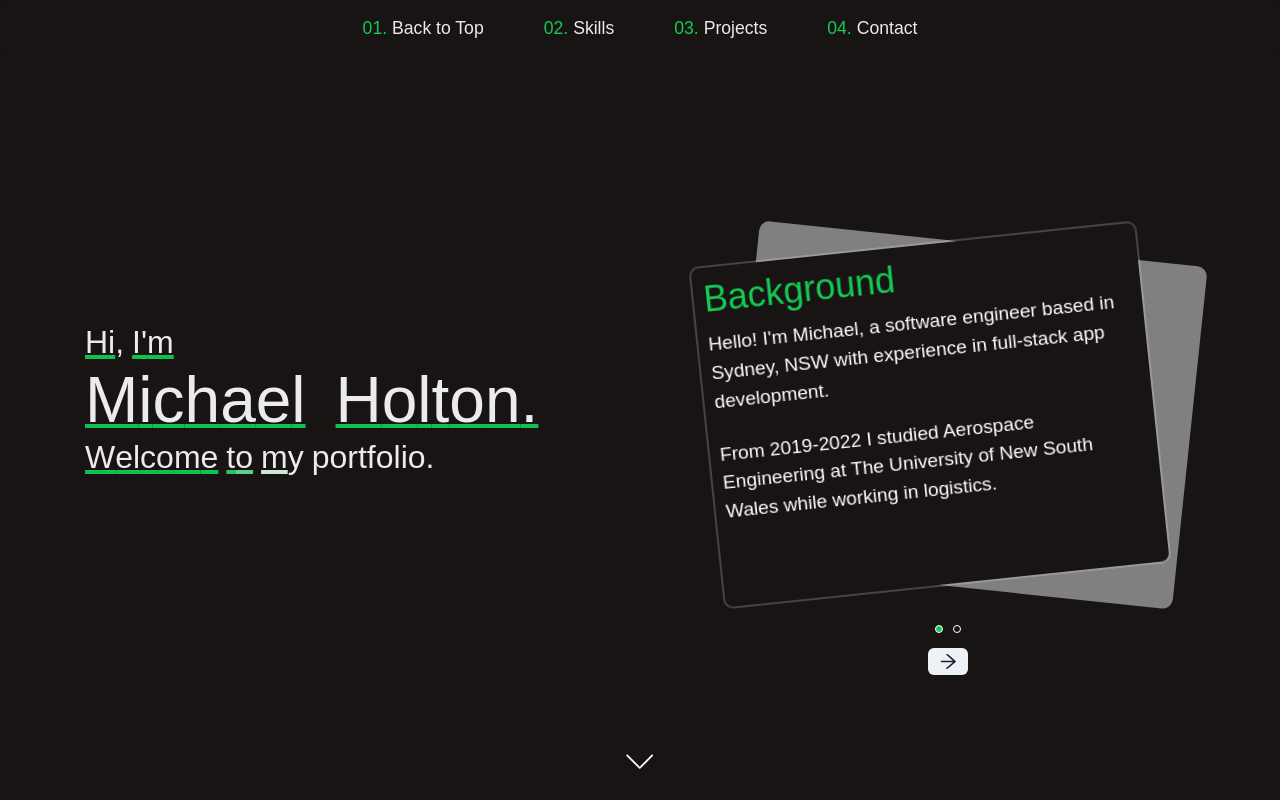
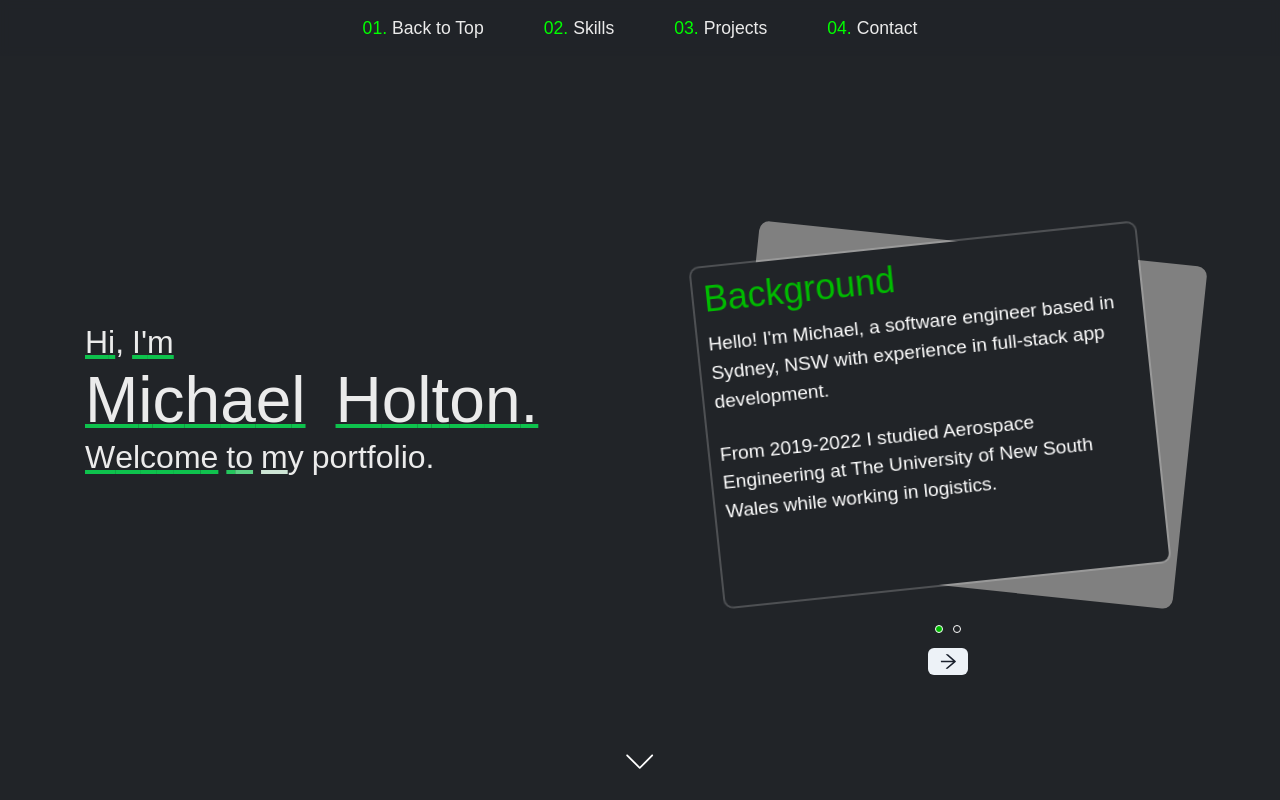
Before and after one commit to mikey712712/Portfolio, a React (Create React App) app: page / in a window 1280 px wide. Shown: the top 800 px of the page. Built offline with nearby package versions, Linux system fonts and the light colour scheme; a web font is replaced by a local one.

Commit message:
color scheme revamp

```diff
--- a/src/App.css
+++ b/src/App.css
@@ -1,13 +1,13 @@
 @import url("https://fonts.googleapis.com/css2?family=Raleway:wght@100;300;400;500;600;700;800&display=swap");
 @import url("https://fonts.googleapis.com/css2?family=Sono:wght@200;300;400;500;600;700&display=swap");
 html {
-	background-color: #191414;
+	background-color: #212428;
 }
 #root {
 	width: 100vw;
 	min-height: 100vh !important;
 	font-family: "Sono", sans-serif !important;
-	background-color: #191414;
+	background-color: #212428;
 }
 
 .header {
--- a/src/components/Background.js
+++ b/src/components/Background.js
@@ -47,7 +47,7 @@ export default function Background() {
 			width={"100vw"}
 			templateColumns={"repeat(4, 1fr)"}
 			templateRows={"repeat(3, 1fr)"}
-			color="#12cc53"
+			color="#00ff00"
 			zIndex={"50"}
 			maxW={"1600px"}
 		>
--- a/src/components/Contact.js
+++ b/src/components/Contact.js
@@ -18,7 +18,7 @@ export default function Contact() {
 			boxSizing={"border-box"}
 			zIndex={"100"}
 			id="contact"
-			bgColor={"#191414"}
+			bgColor={"#212428"}
 		>
 			<Flex
 				position={"relative"}
@@ -42,19 +42,19 @@ export default function Contact() {
 					<Text m={"0 0 15px 0"} fontSize={"1.5em"}>
 						Looking for a self-driven and capable software engineer? Get in contact with me via email or LinkedIn!
 					</Text>
-					<Link href="mailto:michaelholton712@gmail.com" p={["0", , , "0 0 0 15px"]} _hover={{ color: "#12cc53" }} fontSize={"1.5em"}>
+					<Link href="mailto:michaelholton712@gmail.com" p={["0", , , "0 0 0 15px"]} _hover={{ color: "#00ff00" }} fontSize={"1.5em"}>
 						Email
 					</Link>
 					<Link
 						href="https://www.linkedin.com/in/michaelholton-dev/"
 						isExternal
 						p={["0", , , "0 0 0 15px"]}
-						_hover={{ color: "#12cc53" }}
+						_hover={{ color: "#00ff00" }}
 						fontSize={"1.5em"}
 					>
 						LinkedIn
 					</Link>
-					<Link href="https://github.com/mikey712712/" isExternal p={["0", , , "0 0 0 15px"]} _hover={{ color: "#12cc53" }} fontSize={"1.5em"}>
+					<Link href="https://github.com/mikey712712/" isExternal p={["0", , , "0 0 0 15px"]} _hover={{ color: "#00ff00" }} fontSize={"1.5em"}>
 						Github
 					</Link>
 				</Flex>
--- a/src/components/Header.js
+++ b/src/components/Header.js
@@ -64,7 +64,7 @@ export default function Header({ tabWidth }) {
 					justifyContent="center"
 					color={"#ebebeb"}
 					h="56px"
-					bgColor="rgba(25, 20, 20, 0.8)"
+					bgColor="rgba(33,36,40,0.8)"
 					backdropFilter={"blur(4px)"}
 					className="header"
 					zIndex={"300"}
@@ -87,7 +87,7 @@ export default function Header({ tabWidth }) {
 					</Flex> */}
 					<Flex
 						_hover={{
-							color: "#12cc53",
+							color: "#00ff00",
 						}}
 						cursor={"pointer"}
 						m="0 30px"
@@ -100,14 +100,14 @@ export default function Header({ tabWidth }) {
 							})
 						}
 					>
-						<Text color={"#12cc53"} marginRight={"5px"}>
+						<Text color={"#00ff00"} marginRight={"5px"}>
 							01.
 						</Text>
 						<Text>Back to Top</Text>
 					</Flex>
 					<Flex
 						_hover={{
-							color: "#12cc53",
+							color: "#00ff00",
 						}}
 						cursor={"pointer"}
 						m="0 30px"
@@ -120,14 +120,14 @@ export default function Header({ tabWidth }) {
 							})
 						}
 					>
-						<Text color={"#12cc53"} marginRight={"5px"}>
+						<Text color={"#00ff00"} marginRight={"5px"}>
 							02.
 						</Text>
 						<Text>Skills</Text>
 					</Flex>
 					<Flex
 						_hover={{
-							color: "#12cc53",
+							color: "#00ff00",
 						}}
 						cursor={"pointer"}
 						m="0 30px"
@@ -138,14 +138,14 @@ export default function Header({ tabWidth }) {
 							})
 						}}
 					>
-						<Text color={"#12cc53"} marginRight={"5px"}>
+						<Text color={"#00ff00"} marginRight={"5px"}>
 							03.
 						</Text>
 						<Text>Projects</Text>
 					</Flex>
 					<Flex
 						_hover={{
-							color: "#12cc53",
+							color: "#00ff00",
 						}}
 						cursor={"pointer"}
 						m="0 30px"
@@ -156,7 +156,7 @@ export default function Header({ tabWidth }) {
 							})
 						}
 					>
-						<Text color={"#12cc53"} marginRight={"5px"}>
+						<Text color={"#00ff00"} marginRight={"5px"}>
 							04.
 						</Text>
 						<Text>Contact</Text>
--- a/src/components/Projects.js
+++ b/src/components/Projects.js
@@ -33,7 +33,7 @@ export default function Projects() {
 			id="projects"
 			scrollMarginTop={"30px"}
 			zIndex={"100"}
-			bgColor={"#191414"}
+			bgColor={"#212428"}
 		>
 			<Flex
 				position={"relative"}
@@ -77,7 +77,7 @@ export default function Projects() {
 						alignSelf="flex-start"
 					/>
 					<Box p={[, , , "0 0 0 25px"]}>
-						<Text color={"#12cc53"} fontSize={"1.7em"}>
+						<Text color={"#00ff00"} fontSize={"1.7em"}>
 							QuickChat
 						</Text>
 						<Text m="0 0 15px 0">
@@ -96,7 +96,7 @@ export default function Projects() {
 							<strong>Deployed Site: </strong>
 							<Link
 								_hover={{
-									color: "#12cc53",
+									color: "#00ff00",
 								}}
 								href="https://quickchat-video.netlify.app"
 								isExternal
@@ -108,7 +108,7 @@ export default function Projects() {
 							<strong>Github Repository: </strong>
 							<Link
 								_hover={{
-									color: "#12cc53",
+									color: "#00ff00",
 								}}
 								href="https://github.com/mikey712712/Video-Chat-App"
 								isExternal
@@ -142,7 +142,7 @@ export default function Projects() {
 						alignSelf="flex-start"
 					/>
 					<Box p={[, , , "0 0 0 25px"]}>
-						<Text color={"#12cc53"} fontSize={"1.7em"}>
+						<Text color={"#00ff00"} fontSize={"1.7em"}>
 							Grid Fight
 						</Text>
 						<Text m="0 0 15px 0">
@@ -160,7 +160,7 @@ export default function Projects() {
 							<strong>Deployed Site: </strong>
 							<Link
 								_hover={{
-									color: "#12cc53",
+									color: "#00ff00",
 								}}
 								href="https://grid-fight-2022.netlify.app/"
 								isExternal
@@ -172,7 +172,7 @@ export default function Projects() {
 							<strong>Github Repository: </strong>
 							<Link
 								_hover={{
-									color: "#12cc53",
+									color: "#00ff00",
 								}}
 								href="https://github.com/mikey712712/Grid-Fight"
 								isExternal
@@ -206,7 +206,7 @@ export default function Projects() {
 						alignSelf="flex-start"
 					/>
 					<Box p={[, , , "0 0 0 25px"]}>
-						<Text color={"#12cc53"} fontSize={"1.7em"}>
+						<Text color={"#00ff00"} fontSize={"1.7em"}>
 							CRUD Project Tracker
 						</Text>
 						<Text m="0 0 15px 0">
@@ -224,7 +224,7 @@ export default function Projects() {
 							<strong>Deployed Site: </strong>
 							<Link
 								_hover={{
-									color: "#12cc53",
+									color: "#00ff00",
 								}}
 								href="https://project-tracker-web.up.railway.app/"
 								isExternal
@@ -236,7 +236,7 @@ export default function Projects() {
 							<strong>Github Repository: </strong>
 							<Link
 								_hover={{
-									color: "#12cc53",
+									color: "#00ff00",
 								}}
 								href="https://github.com/mikey712712/project-tracker"
 								isExternal
@@ -270,7 +270,7 @@ export default function Projects() {
 						alignSelf="center"
 					/>
 					<Box p={[, , , "0 0 0 25px"]}>
-						<Text color={"#12cc53"} fontSize={"1.7em"}>
+						<Text color={"#00ff00"} fontSize={"1.7em"}>
 							Tic-Tac-Toe/Connect-4
 						</Text>
 						<Text m="0 0 15px 0">
@@ -286,7 +286,7 @@ export default function Projects() {
 							<strong>Deployed Site: </strong>
 							<Link
 								_hover={{
-									color: "#12cc53",
+									color: "#00ff00",
 								}}
 								href="https://mikey712712.github.io/Tic-Tac-Toe/"
 								isExternal
@@ -298,7 +298,7 @@ export default function Projects() {
 							<strong>Github Repository: </strong>
 							<Link
 								_hover={{
-									color: "#12cc53",
+									color: "#00ff00",
 								}}
 								href="https://github.com/mikey712712/Tic-Tac-Toe"
 								isExternal
--- a/src/components/Welcome.js
+++ b/src/components/Welcome.js
@@ -201,8 +201,8 @@ export default function Welcome({ tabWidth }) {
 					>
 						<Box
 							transition="400ms"
-							bgColor="#191414"
-							color={"#12cc53"}
+							bgColor="#212428"
+							color={"#00bb00"}
 							w="100%"
 							h="100%"
 							borderRadius="8px"
@@ -242,8 +242,8 @@ export default function Welcome({ tabWidth }) {
 					>
 						<Box
 							transition="400ms"
-							bgColor="#191414"
-							color={"#12cc53"}
+							bgColor="#212428"
+							color={"#00bb00"}
 							borderRadius="8px"
 							w="100%"
 							h="100%"
@@ -269,7 +269,7 @@ export default function Welcome({ tabWidth }) {
 								w={"8px"}
 								h={"8px"}
 								marginRight={"5px"}
-								backgroundColor={activeCard === 1 ? "#12cc53" : null}
+								backgroundColor={activeCard === 1 ? "#00bb00" : null}
 								borderRadius={"4px"}
 								border={"1px solid white"}
 								transition={"400ms"}
@@ -278,7 +278,7 @@ export default function Welcome({ tabWidth }) {
 								w={"8px"}
 								h={"8px"}
 								marginLeft={"5px"}
-								backgroundColor={activeCard === 2 ? "#12cc53" : null}
+								backgroundColor={activeCard === 2 ? "#00bb00" : null}
 								borderRadius={"4px"}
 								border={"1px solid white"}
 								transition={"400ms"}
@@ -294,7 +294,7 @@ export default function Welcome({ tabWidth }) {
 							marginRight={"5px"}
 							onTouchEnd={handleArrowClickLeft}
 							_hover={{
-								bgColor: "#12cc53",
+								bgColor: "#00bb00",
 							}}
 							opacity={activeCard === 2 ? "1" : "0"}
 							cursor={activeCard === 2 ? "pointer" : "default"}
@@ -311,7 +311,7 @@ export default function Welcome({ tabWidth }) {
 							onClick={handleArrowClick}
 							onTouchEnd={handleArrowClick}
 							_hover={{
-								bgColor: "#12cc53",
+								bgColor: "#00bb00",
 							}}
 							// opacity={activeCard === 1 ? "1" : "0"}
 							// cursor={activeCard === 1 ? "pointer" : "default"}
```
Also changed, not shown: src/components/Demo.js (added, +19 -0 lines), src/components/Skills.js (+9 -9 lines).
